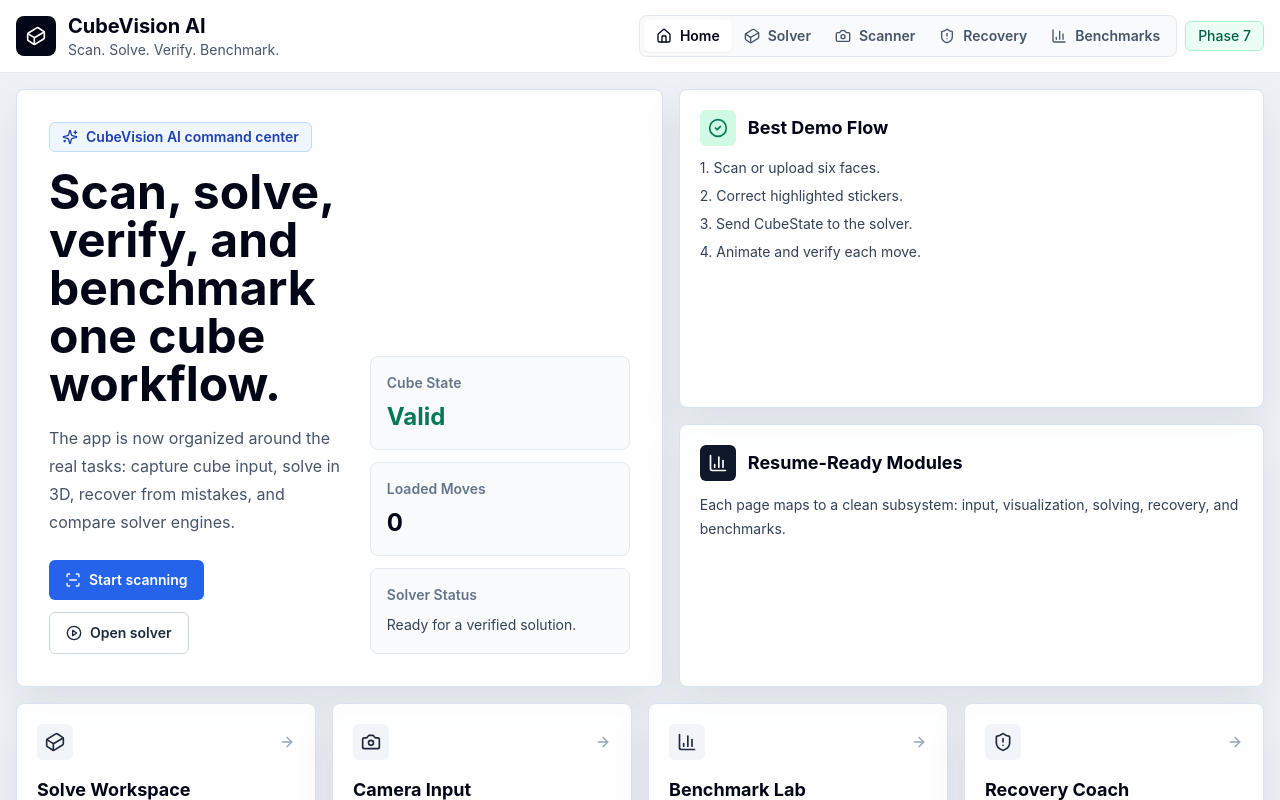
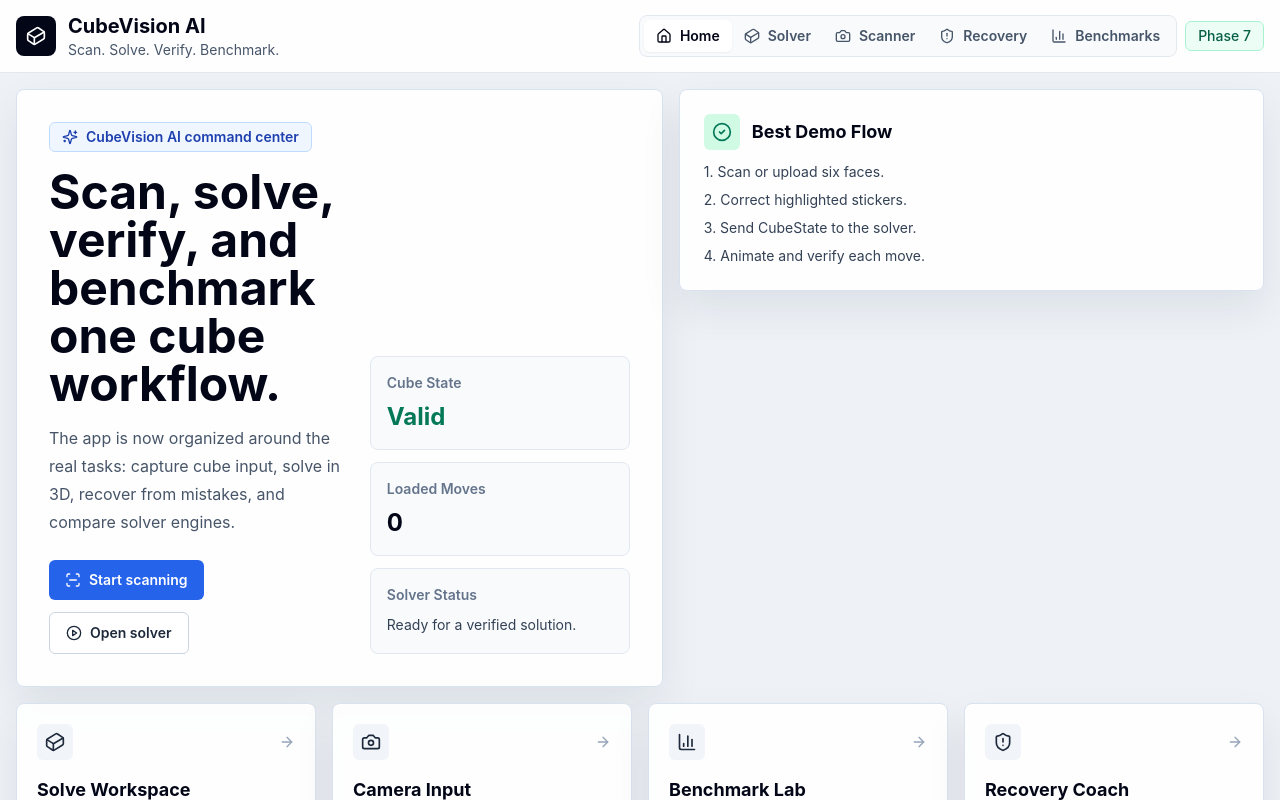
Before and after one commit to vamshichethan/CubeVision-AI-Rubik-s-Cube-Scanner-Solver, a React (Vite) app: page / in a window 1280 px wide. Shown: the top 800 px of the page. Built offline with nearby package versions, Linux system fonts and the light colour scheme.

Commit message:
Remove resume module copy from home

```diff
--- a/src/pages/HomePage.tsx
+++ b/src/pages/HomePage.tsx
@@ -114,8 +114,7 @@ export function HomePage({ validationValid, moveCount, solverMessage, onNavigate
           </div>
         </div>
 
-        <div className="grid gap-4 sm:grid-cols-2 lg:grid-cols-1">
-          <div className="panel rounded-lg p-5">
+        <div className="panel self-start rounded-lg p-6">
             <div className="mb-3 flex items-center gap-3">
               <div className="rounded-md bg-emerald-100 p-2 text-emerald-700">
                 <CheckCircle2 className="h-5 w-5" />
@@ -128,18 +127,6 @@ export function HomePage({ validationValid, moveCount, solverMessage, onNavigate
               <li>3. Send CubeState to the solver.</li>
               <li>4. Animate and verify each move.</li>
             </ol>
-          </div>
-          <div className="panel rounded-lg p-5">
-            <div className="mb-3 flex items-center gap-3">
-              <div className="rounded-md bg-slate-900 p-2 text-white">
-                <BarChart3 className="h-5 w-5" />
-              </div>
-              <h3 className="text-lg font-bold text-slate-950">Resume-Ready Modules</h3>
-            </div>
-            <p className="text-sm leading-6 text-slate-700">
-              Each page maps to a clean subsystem: input, visualization, solving, recovery, and benchmarks.
-            </p>
-          </div>
         </div>
       </section>
 
```
